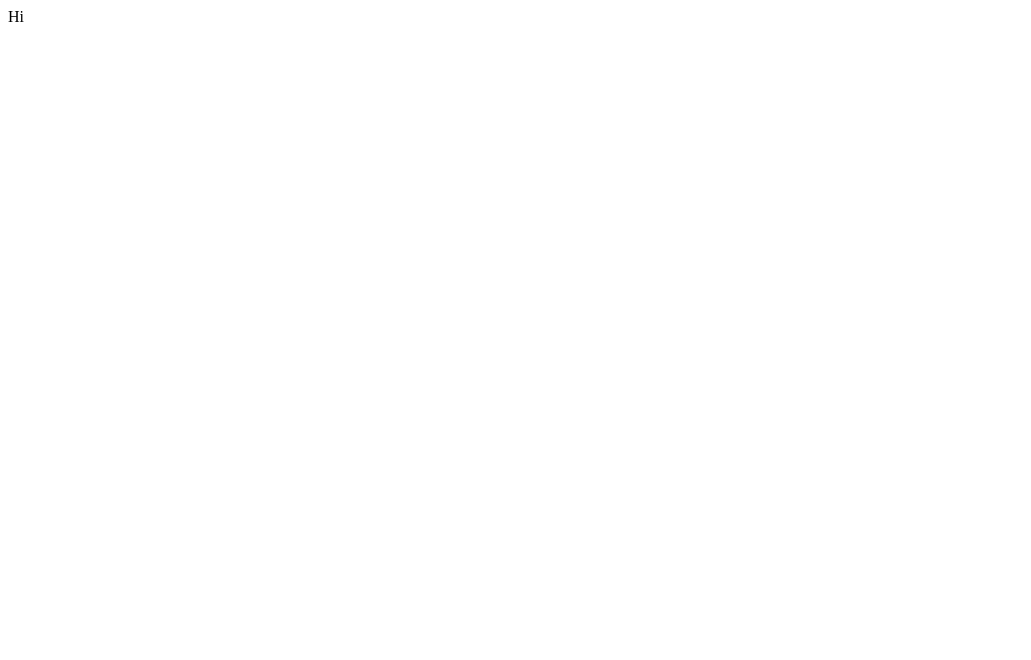
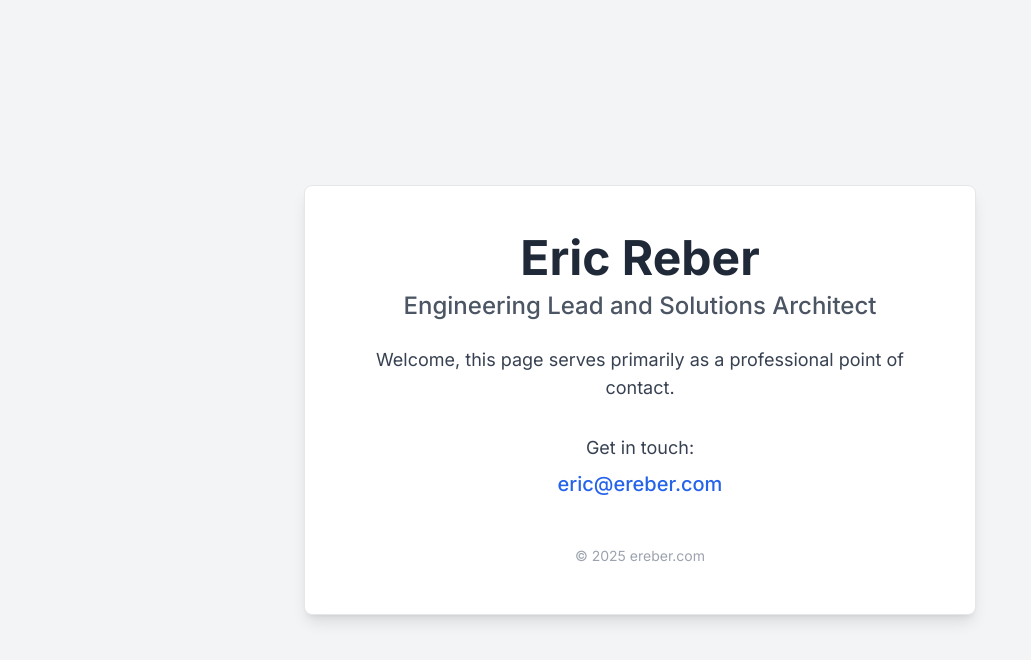
Before and after one commit to ericreber/website, a plain HTML site: page index.html in a window 1280 px wide. Shown: the whole page, without its empty margins (0-1031 px from the left). Drawn offline with nearby package versions, Linux system fonts and the light colour scheme.

Commit message:
Update index.html

```diff
--- a/index.html
+++ b/index.html
@@ -1 +1,62 @@
-Hi
+<!DOCTYPE html>
+<html lang="en">
+<head>
+    <meta charset="UTF-8">
+    <meta name="viewport" content="width=device-width, initial-scale=1.0">
+    <meta name="description" content="Personal landing page for Eric Reber, Senior Technical Lead and Software Architect.">
+    <title>Eric Reber | Senior Technical Lead & Software Architect</title>
+    <script src="https://cdn.tailwindcss.com"></script>
+    <link rel="preconnect" href="https://fonts.googleapis.com">
+    <link rel="preconnect" href="https://fonts.gstatic.com" crossorigin>
+    <link href="https://fonts.googleapis.com/css2?family=Inter:wght@400;500;600;700&display=swap" rel="stylesheet">
+    <style>
+        /* Apply Inter font globally */
+        body {
+            font-family: 'Inter', sans-serif;
+        }
+    </style>
+    <script>
+        // Optional: Tailwind Custom Configuration (if needed)
+        // tailwind.config = {
+        //   theme: {
+        //     extend: {
+        //       colors: {
+        //         // custom colors
+        //       }
+        //     }
+        //   }
+        // }
+    </script>
+</head>
+<body class="bg-gray-100 flex items-center justify-center min-h-screen p-4">
+
+    <div class="bg-white shadow-lg rounded-lg p-8 md:p-12 max-w-2xl w-full text-center border border-gray-200">
+
+        <h1 class="text-4xl md:text-5xl font-bold text-gray-800 mb-2">
+            Eric Reber
+        </h1>
+
+        <h2 class="text-xl md:text-2xl font-medium text-gray-600 mb-6">
+            Engineering Lead and Solutions Architect
+        </h2>
+
+        <p class="text-gray-700 text-base md:text-lg mb-8 leading-relaxed">
+            Welcome, this page serves primarily as a professional point of contact.
+        </p>
+
+        <div class="contact-info mt-8">
+            <p class="text-gray-700 text-base md:text-lg mb-2">
+                Get in touch:
+            </p>
+            <a href="mailto:eric@ereber.com"
+               class="text-blue-600 hover:text-blue-800 hover:underline text-lg md:text-xl font-medium break-words">
+                eric@ereber.com
+            </a>
+        </div>
+
+        <div class="footer mt-12 text-sm text-gray-400">
+            &copy; <script>document.write(new Date().getFullYear())</script> ereber.com
+        </div>
+
+    </div> </body>
+</html>
```
